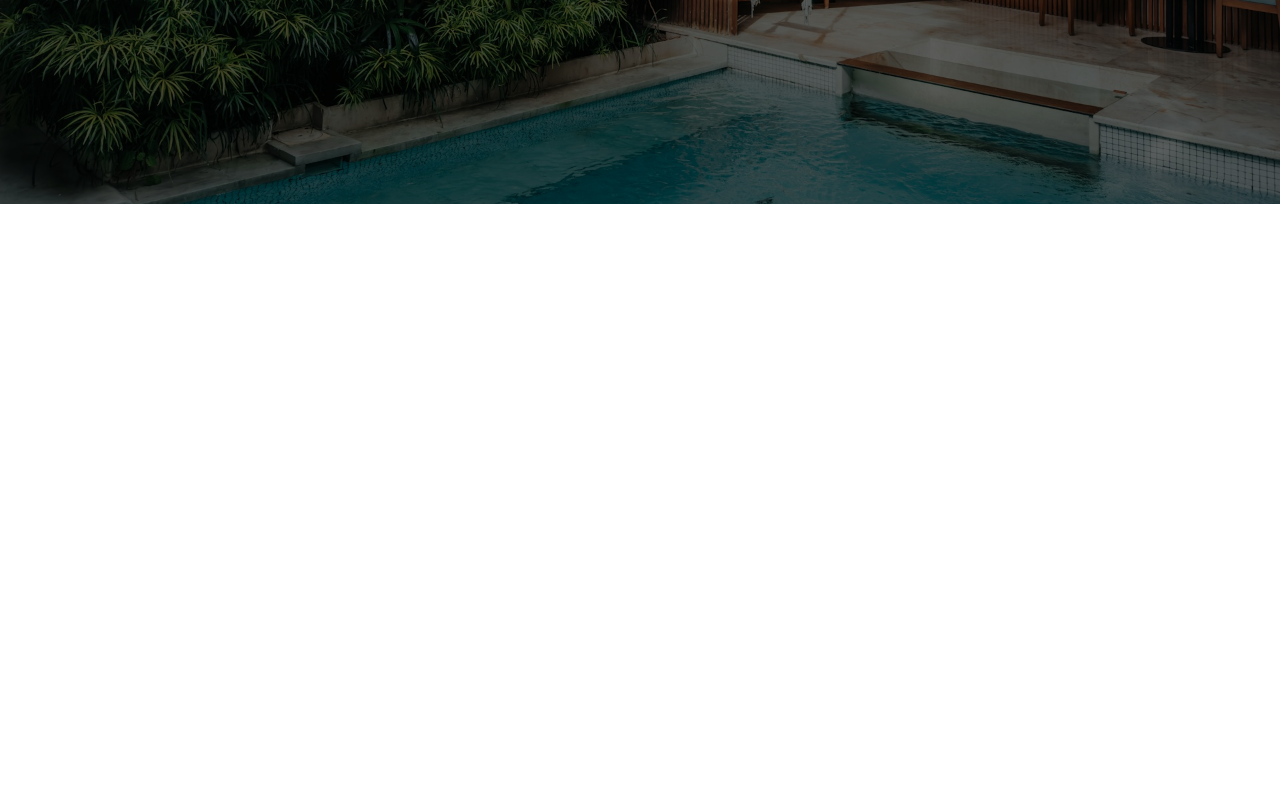
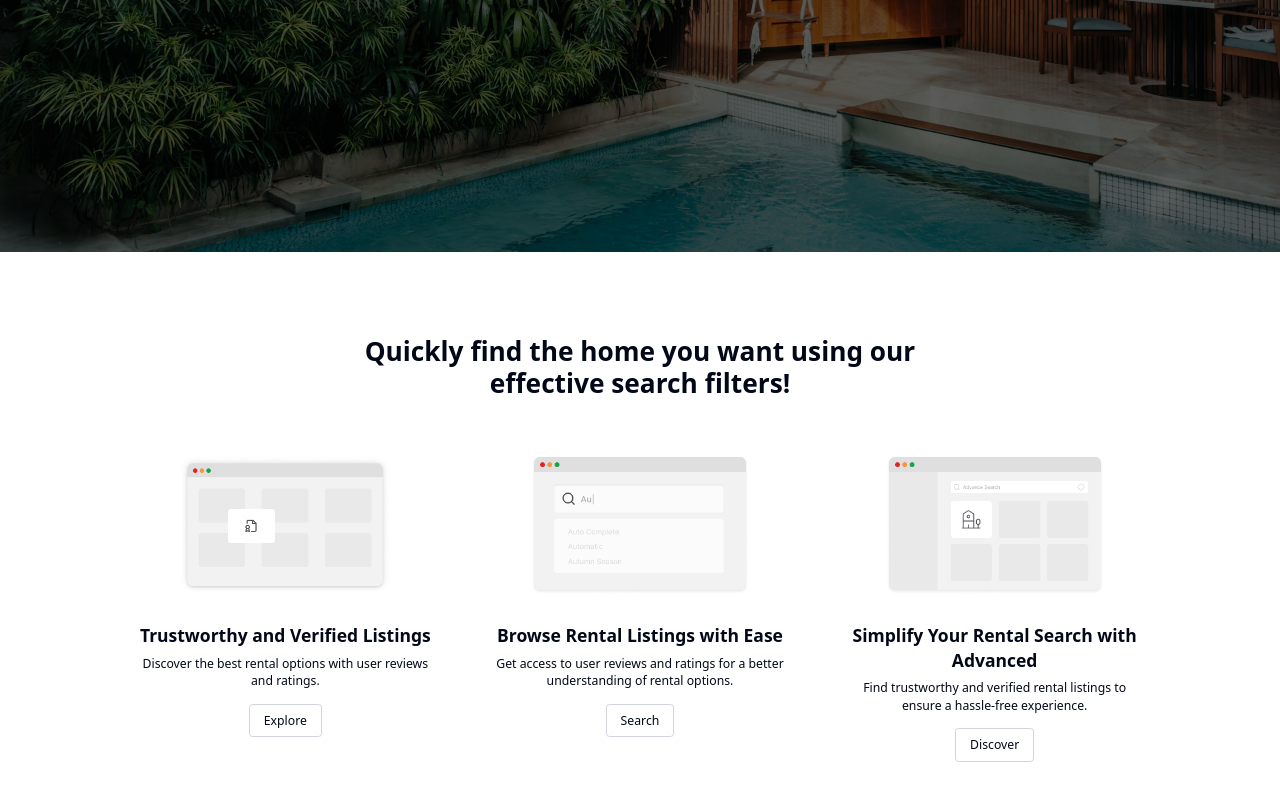
Before and after one commit to DinukaS2004/Real-Estate-Rental, a Next.js app in the folder client/: page /landing in a window 1280 px wide. Shown: the part 596-1396 px from the top of the page. Before the commit the page ends 800 px from the top, so only its background shows below. Built offline with nearby package versions, Linux system fonts and the light colour scheme; no server answers.

Commit message:
add FeaturesSection component and update Landing page layout

```diff
--- /dev/null
+++ b/client/src/app/(nondashboard)/landing/FeaturesSection.tsx
@@ -0,0 +1,106 @@
+"use client";
+
+import React from "react";
+import { motion } from "framer-motion";
+import Image from "next/image";
+import Link from "next/link";
+
+const containerVariants = {
+  hidden: { opacity: 0, y: 50 },
+  visible: {
+    opacity: 1,
+    y: 0,
+    transition: {
+      duration: 0.5,
+      staggerChildren: 0.2,
+    },
+  },
+};
+
+const itemVariants = {
+  hidden: { opacity: 0, y: 20 },
+  visible: { opacity: 1, y: 0 },
+};
+
+const FeaturesSection = () => {
+  return (
+    <motion.div
+      initial="hidden"
+      whileInView="visible"
+      viewport={{ once: true }}
+      variants={containerVariants}
+      className="py-24 px-6 sm:px-8 lg:px-12 xl:px-16 bg-white"
+    >
+      <div className="max-w-4xl xl:max-w-6xl mx-auto">
+        <motion.h2
+          variants={itemVariants}
+          className="text-3xl font-bold text-center mb-12 w-full sm:w-2/3 mx-auto"
+        >
+          Quickly find the home you want using our effective search filters!
+        </motion.h2>
+        <div className="grid grid-cols-1 md:grid-cols-3 gap-8 lg:gap-12 xl:gap-16">
+          {[0, 1, 2].map((index) => (
+            <motion.div key={index} variants={itemVariants}>
+              <FeatureCard
+                imageSrc={`/landing-search${3 - index}.png`}
+                title={
+                  [
+                    "Trustworthy and Verified Listings",
+                    "Browse Rental Listings with Ease",
+                    "Simplify Your Rental Search with Advanced",
+                  ][index]
+                }
+                description={
+                  [
+                    "Discover the best rental options with user reviews and ratings.",
+                    "Get access to user reviews and ratings for a better understanding of rental options.",
+                    "Find trustworthy and verified rental listings to ensure a hassle-free experience.",
+                  ][index]
+                }
+                linkText={["Explore", "Search", "Discover"][index]}
+                linkHref={["/explore", "/search", "/discover"][index]}
+              />
+            </motion.div>
+          ))}
+        </div>
+      </div>
+    </motion.div>
+  );
+};
+
+const FeatureCard = ({
+  imageSrc,
+  title,
+  description,
+  linkText,
+  linkHref,
+}: {
+  imageSrc: string;
+  title: string;
+  description: string;
+  linkText: string;
+  linkHref: string;
+}) => (
+  <div className="text-center">
+    <div className="p-4 rounded-lg mb-4 flex items-center justify-center h-48">
+      <Image
+        src={imageSrc}
+        width={400}
+        height={400}
+        className="w-full h-full object-contain"
+        alt={title}
+      />
+    </div>
+    <h3 className="text-xl font-semibold mb-2">{title}</h3>
+    <p className="mb-4">{description}</p>
+    <Link
+      href={linkHref}
+      className="inline-block border border-gray-300 rounded px-4 py-2 hover:bg-gray-100"
+      scroll={false}
+    >
+      {linkText}
+    </Link>
+  </div>
+);
+
+export default FeaturesSection;
--- a/client/src/app/(nondashboard)/landing/HeroSection.tsx
+++ b/client/src/app/(nondashboard)/landing/HeroSection.tsx
@@ -6,7 +6,7 @@ import { Button } from '@/components/ui/button'
 import { Input } from '@/components/ui/input'
 const HeroSection = () => {
   return (
-    <div className="pt-[72px]">
+    <div className="h-screen relative">
     <Image
         src="/landing-splash.jpg"
         alt="Rentiful Rental Platform Hero Section"
--- a/client/src/app/(nondashboard)/landing/page.tsx
+++ b/client/src/app/(nondashboard)/landing/page.tsx
@@ -1,10 +1,13 @@
 import React from 'react'
 import HeroSection from './HeroSection'
+import { Feature } from 'framer-motion'
+import FeaturesSection from './FeaturesSection'
 
 const Landing = () => {
   return (
     <div>
       <HeroSection/>
+      <FeaturesSection/>
     </div>
   )
 }
--- a/client/src/lib/constants.ts
+++ b/client/src/lib/constants.ts
@@ -111,7 +111,7 @@ export const PropertyTypeIcons: Record<PropertyTypeEnum, LucideIcon> = {
 };
 
 // Add this constant at the end of the file
-export const NAVBAR_HEIGHT = 52; // in pixels
+export const NAVBAR_HEIGHT = 48; // in pixels
 
 // Test users for development
 export const testUsers = {
```
